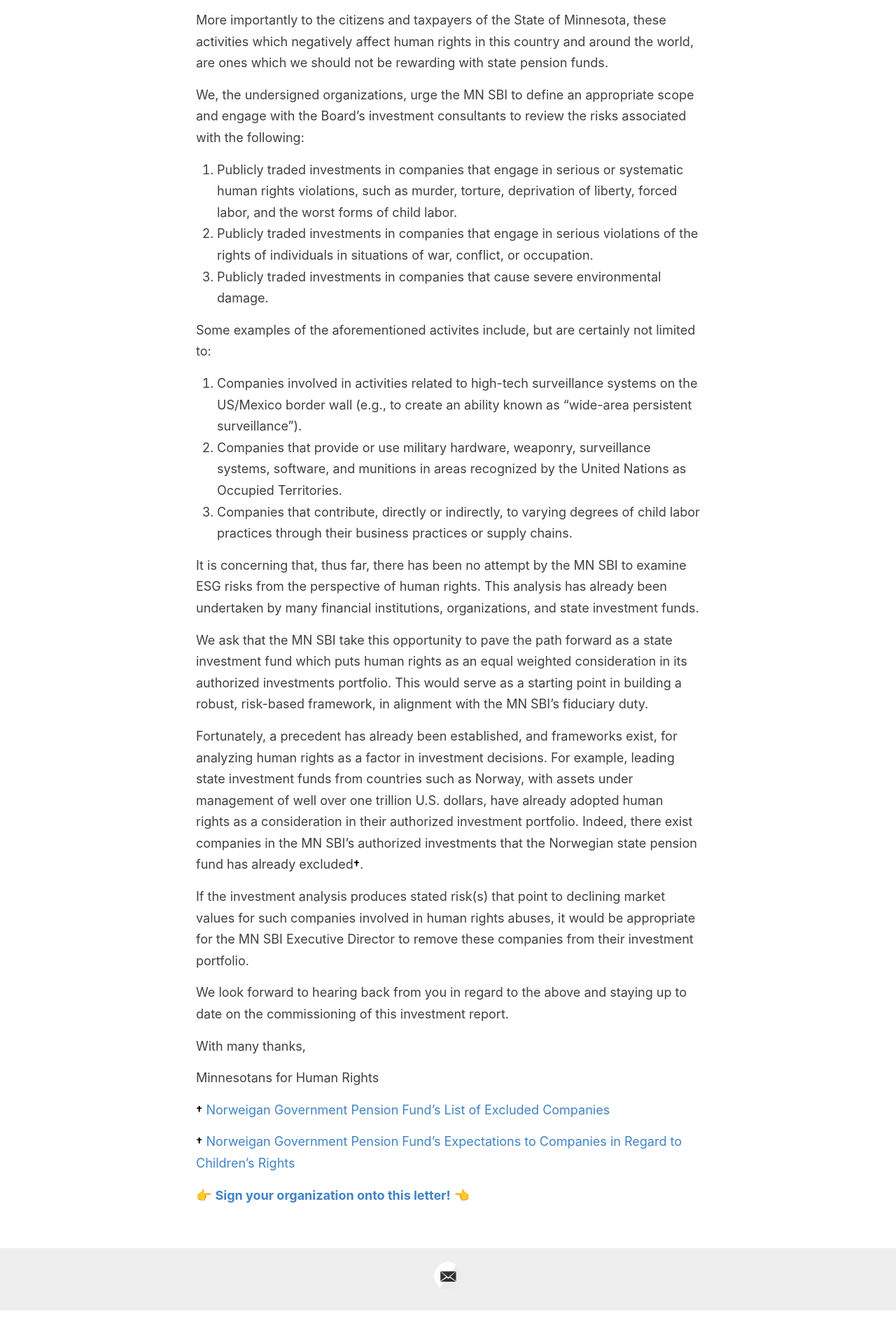
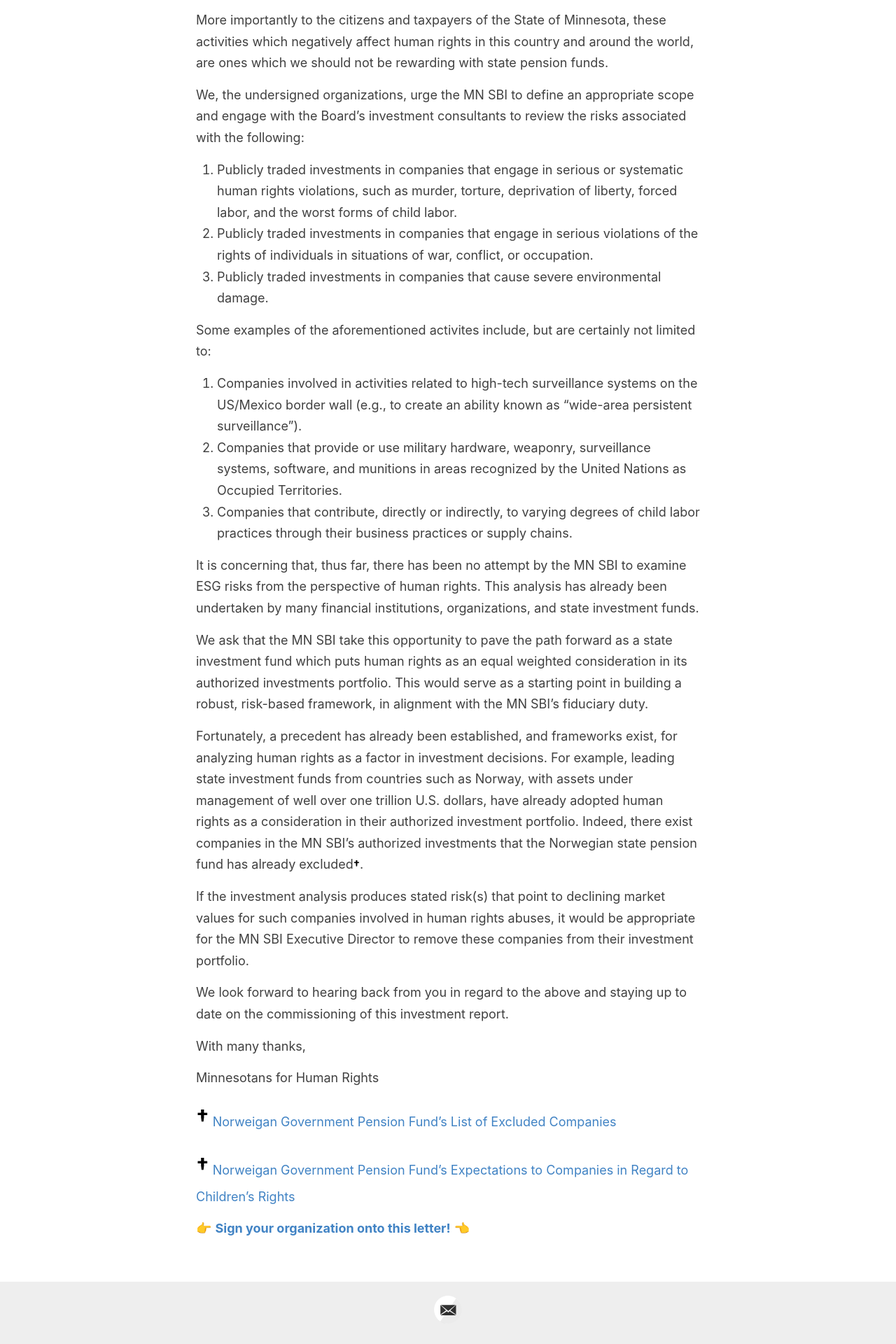
Before and after one commit to adamrahim/adamrahim.github.io, a Jekyll site: the page built from _posts/2020-12-25-letter.md, in a window 1280 px wide. Shown: the part 886-2806 px from the top of the page at 70% size. Built offline with Jekyll 4.4.1, drawn with Linux system fonts in a browser that asks for light colours; before the commit the page ends 2759 px from its top, so only the background shows below that.

Commit message:
Update 2020-12-25-letter.md

```diff
--- a/_posts/2020-12-25-letter.md
+++ b/_posts/2020-12-25-letter.md
@@ -36,10 +36,12 @@ With many thanks,
 
 Minnesotans for Human Rights
 
-<b><font size="3" kerning=normal color="#000000">†</font></b>
+
+<b><font size="6" kerning=normal color="#000000">†</font></b>
 [Norweigan Government Pension Fund's List of Excluded Companies](https://www.nbim.no/en/the-fund/responsible-investment/exclusion-of-companies/ "Norweigan Government Pension Fund's List of Excluded Companies")
 
-<b><font size="3" kerning=normal color="#000000">†</font></b>
+<b><font size="6" kerning=normal color="#000000">†</font></b>
 [Norweigan Government Pension Fund's Expectations to Companies in Regard to Children's Rights](https://www.nbim.no/en/the-fund/responsible-investment/principles/expectations-to-companies/childrens-rights/ "Norweigan Government Pension Fund's Expectations to Companies in Regard to Children's Rights")
 
+
 👉 <b>[Sign your organization onto this letter!](https://forms.gle/tHgMV44jnT69SfnY6 "Google Form to Support MN 4 Human Rights")</b> 👈
```
